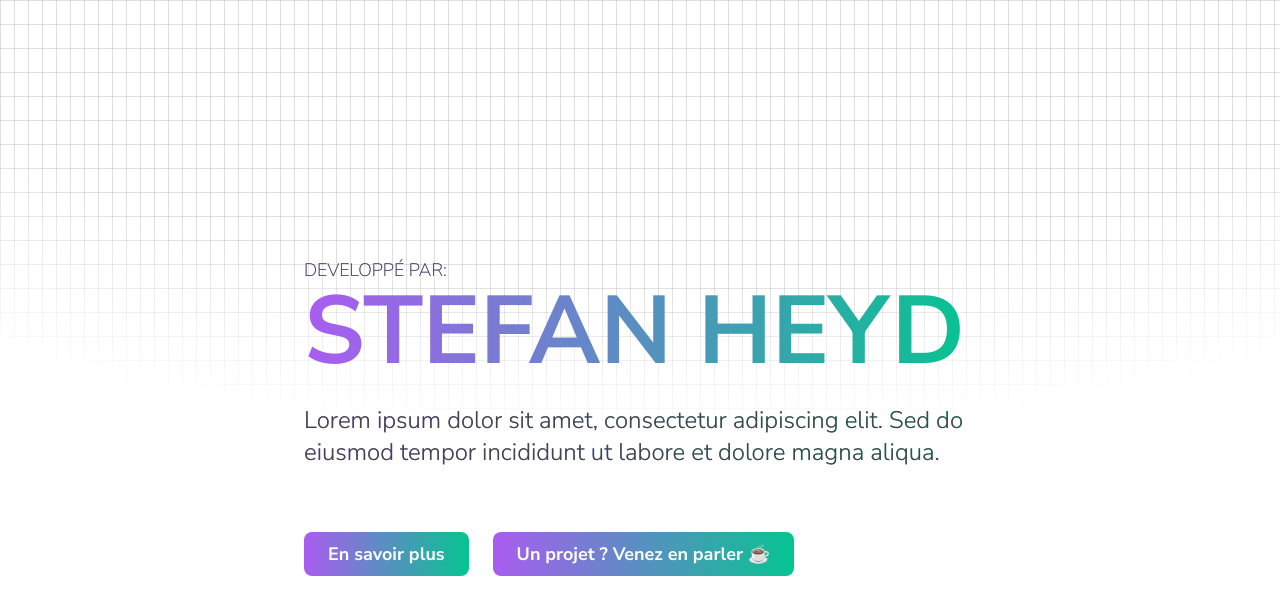
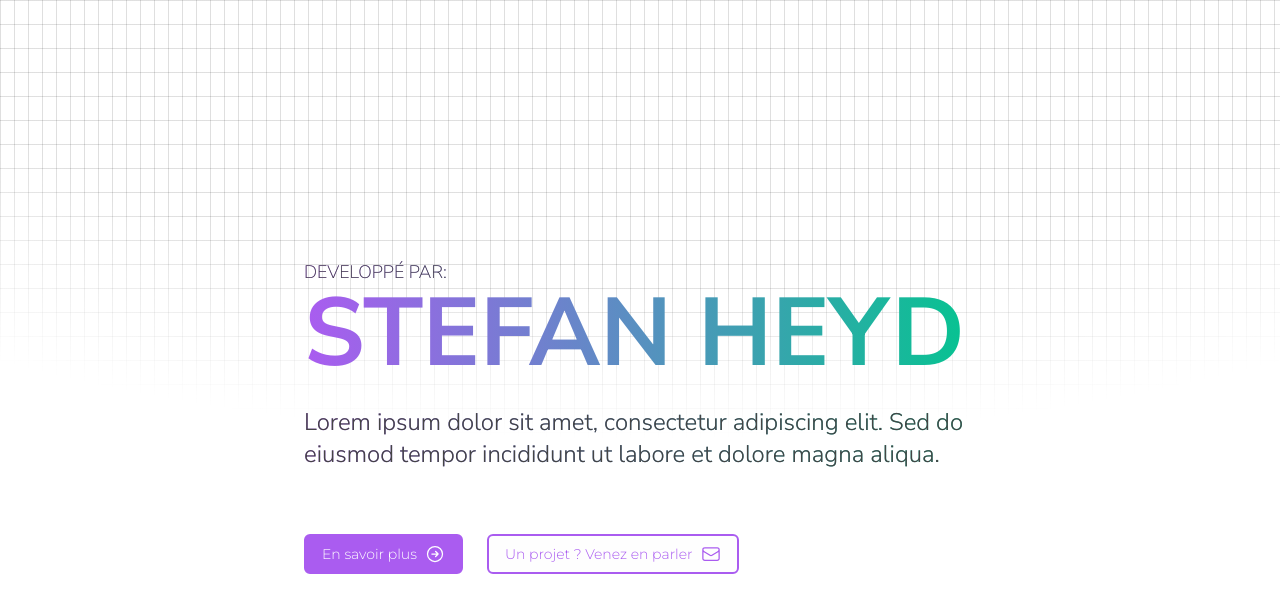
Before and after one commit to StefanHyde/PortfolioV2, a Next.js app: page / in a window 1280 px wide. Shown: the top 614 px of the page. Built offline with nearby package versions, Linux system fonts and the light colour scheme.

Commit message:
Hero first version OK

```diff
--- a/src/components/hero.tsx
+++ b/src/components/hero.tsx
@@ -1,6 +1,10 @@
 'use client';
 
 import { motion } from 'framer-motion';
+import {
+  ArrowRightCircleIcon,
+  EnvelopeIcon,
+} from '@heroicons/react/24/outline';
 
 type Props = {
   surtitle?: string | null;
@@ -28,11 +32,13 @@ export default function Hero({ surtitle, title, subtitle }: Props) {
             {subtitle}
           </h2>
           <div className="mt-10 flex flex-wrap gap-x-6 gap-y-3 ">
-            <button className="bg-gradient-to-r from-primary-500 to-secondary-500 text-white font-nunito font-bold text-lg px-6 py-2 mt-6 rounded-lg">
+            <button className="flex bg-primary-500 hover:bg-primary-800 to-secondary-500 border-solid border-2 border-primary-500 hover:border-primary-800 text-white font-montserrat font-light text-sm px-4 py-2 mt-6 rounded-md ease-in-out duration-300">
               En savoir plus
+              <ArrowRightCircleIcon className="h-5 w-5 ml-2 inline-block" />
             </button>
-            <button className="bg-gradient-to-r from-primary-500 to-secondary-500 text-white font-nunito font-bold text-lg px-6 py-2 mt-6 rounded-lg">
-              Un projet ? Venez en parler ☕️
+            <button className=" flex bg-almost-white dark:bg-transparent hover:bg-primary-500 dark:hover:bg-primary-500 border-solid border-2 border-primary-500 text-primary-500  hover:border-primary-500 dark:hover:border-primary-500 hover:text-almost-white font-montserrat font-light text-sm px-4 py-2 mt-6 rounded-md ease-in-out duration-300">
+              Un projet ? Venez en parler
+              <EnvelopeIcon className="h-5 w-5 ml-2 inline-block i" />
             </button>
           </div>
         </div>
```
